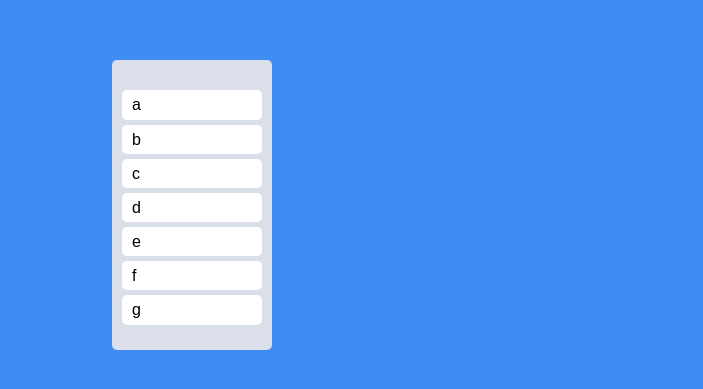
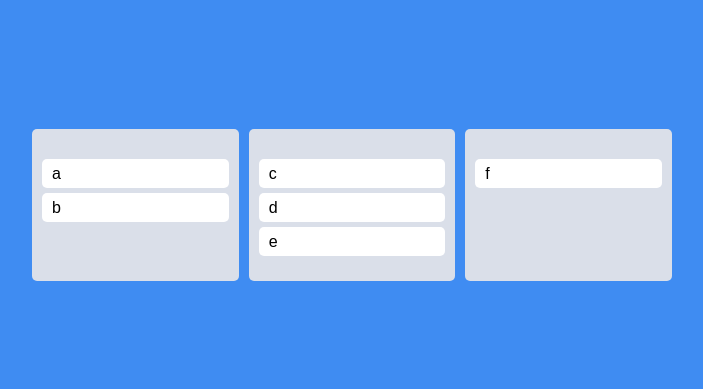
Before and after one commit to seovee/react-masterclass, a React (Create React App) app: page / in a window 1280 px wide. Shown: the part 195-584 px from the top of the page, without its empty margins (288-991 px from the left). Built offline with nearby package versions, Linux system fonts and the light colour scheme.

Commit message:
7.8 컴포넌트별로 나누기 + 게시판별 나누기

```diff
--- a/src/App.tsx
+++ b/src/App.tsx
@@ -1,17 +1,13 @@
-import {
-  DragDropContext,
-  Draggable,
-  DropResult,
-  Droppable,
-} from "react-beautiful-dnd";
+import { DragDropContext, DropResult, Droppable } from "react-beautiful-dnd";
 import { useRecoilState } from "recoil";
 import styled from "styled-components";
 import { toDoState } from "./atoms";
 import DragabbleCard from "./Components/DragabbleCard";
+import Board from "./Components/Board";
 
 const Wrapper = styled.div`
   display: flex;
-  max-width: 480px;
+  max-width: 640px;
   width: 100%;
   margin: 0 auto;
   align-items: center;
@@ -22,14 +18,7 @@ const Boards = styled.div`
   display: grid;
   width: 100%;
   grid-template-columns: repeat(3, 1fr);
-`;
-
-const Board = styled.div`
-  padding: 20px 10px;
-  padding-top: 30px;
-  background-color: ${(props) => props.theme.boardColor};
-  border-radius: 5px;
-  min-height: 100px;
+  gap: 10px;
 `;
 
 function App() {
@@ -37,35 +26,28 @@ function App() {
   const onDragEnd = ({ draggableId, destination, source }: DropResult) => {
     if (!destination) return;
 
-    setToDos((oldToDos) => {
-      const toDosCopy = [...oldToDos];
-      // 1) source.index를 지운다
-      console.log("Delete item on", source.index);
-      console.log(toDosCopy);
-      toDosCopy.splice(source.index, 1);
-      console.log("Delete item");
-      console.log(toDosCopy);
-      // 2) 다시 destination.index에 넣는다.
-      console.log("Put back", draggableId, "on", destination.index);
-      toDosCopy.splice(destination?.index, 0, draggableId);
-      console.log(toDosCopy);
-      return toDosCopy;
-    });
+    // setToDos((oldToDos) => {
+    //   const toDosCopy = [...oldToDos];
+    //   // 1) source.index를 지운다
+    //   console.log("Delete item on", source.index);
+    //   console.log(toDosCopy);
+    //   toDosCopy.splice(source.index, 1);
+    //   console.log("Delete item");
+    //   console.log(toDosCopy);
+    //   // 2) 다시 destination.index에 넣는다.
+    //   console.log("Put back", draggableId, "on", destination.index);
+    //   toDosCopy.splice(destination?.index, 0, draggableId);
+    //   console.log(toDosCopy);
+    //   return toDosCopy;
+    // });
   };
   return (
     <DragDropContext onDragEnd={onDragEnd}>
       <Wrapper>
         <Boards>
-          <Droppable droppableId="one">
-            {(magic) => (
-              <Board ref={magic.innerRef} {...magic.droppableProps}>
-                {toDos.map((toDo, index) => (
-                  <DragabbleCard key={toDo} toDo={toDo} index={index} />
-                ))}
-                {magic.placeholder}
-              </Board>
-            )}
-          </Droppable>
+          {Object.keys(toDos).map((boardId) => (
+            <Board boardId={boardId} key={boardId} toDos={toDos[boardId]} />
+          ))}
         </Boards>
       </Wrapper>
     </DragDropContext>
--- /dev/null
+++ b/src/Components/Board.tsx
@@ -0,0 +1,33 @@
+import { Droppable } from "react-beautiful-dnd";
+import styled from "styled-components";
+import DragabbleCard from "./DragabbleCard";
+
+const Wrapper = styled.div`
+  padding: 20px 10px;
+  padding-top: 30px;
+  background-color: ${(props) => props.theme.boardColor};
+  border-radius: 5px;
+  min-height: 100px;
+`;
+
+interface IBoardProps {
+  toDos: string[];
+  boardId: string;
+}
+
+function Board({ toDos, boardId }: IBoardProps) {
+  return (
+    <Droppable droppableId="one">
+      {(magic) => (
+        <Wrapper ref={magic.innerRef} {...magic.droppableProps}>
+          {toDos.map((toDo, index) => (
+            <DragabbleCard key={toDo} toDo={toDo} index={index} />
+          ))}
+          {magic.placeholder}
+        </Wrapper>
+      )}
+    </Droppable>
+  );
+}
+
+export default Board;
--- a/src/Components/DragabbleCard.tsx
+++ b/src/Components/DragabbleCard.tsx
@@ -1,3 +1,4 @@
+import React from "react";
 import { Draggable } from "react-beautiful-dnd";
 import styled from "styled-components";
 
@@ -14,6 +15,7 @@ interface IDragabbleCardProps {
 }
 
 function DragabbleCard({ toDo, index }: IDragabbleCardProps) {
+  console.log(toDo);
   return (
     <Draggable key={toDo} draggableId={toDo} index={index}>
       {(magic) => (
@@ -29,4 +31,4 @@ function DragabbleCard({ toDo, index }: IDragabbleCardProps) {
   );
 }
 
-export default DragabbleCard;
+export default React.memo(DragabbleCard);
--- a/src/atoms.tsx
+++ b/src/atoms.tsx
@@ -1,6 +1,10 @@
-import { atom, selector } from "recoil";
+import { atom } from "recoil";
 
-export const toDoState = atom({
+interface IToDoState {
+  [key: string]: string[];
+}
+
+export const toDoState = atom<IToDoState>({
   key: "toDo",
-  default: ["a", "b", "c", "d", "e", "f", "g"],
+  default: { to_do: ["a", "b"], doing: ["c", "d", "e"], done: ["f"] },
 });
```
